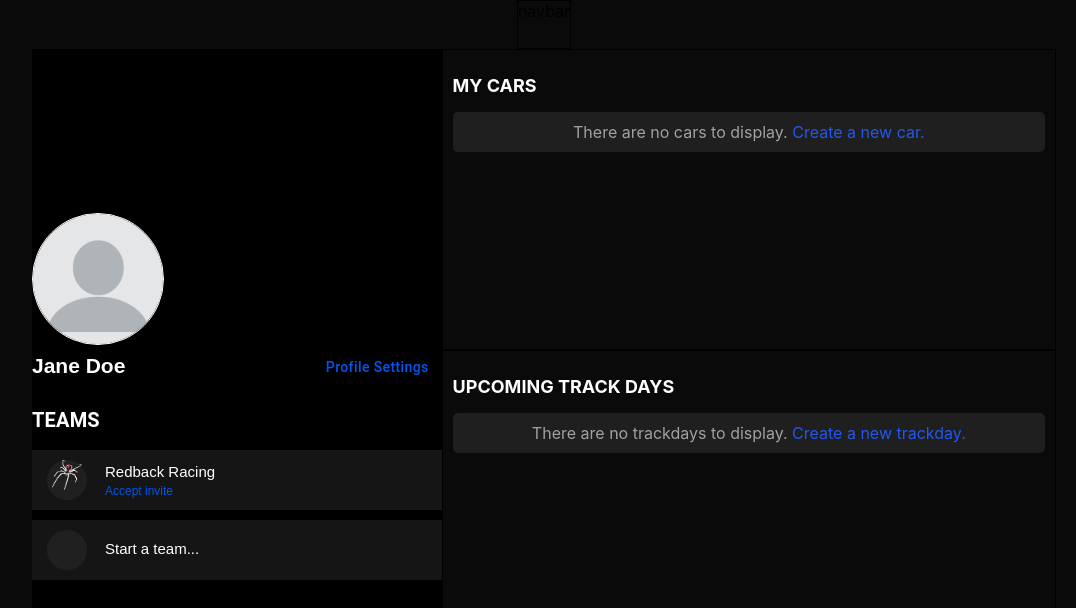
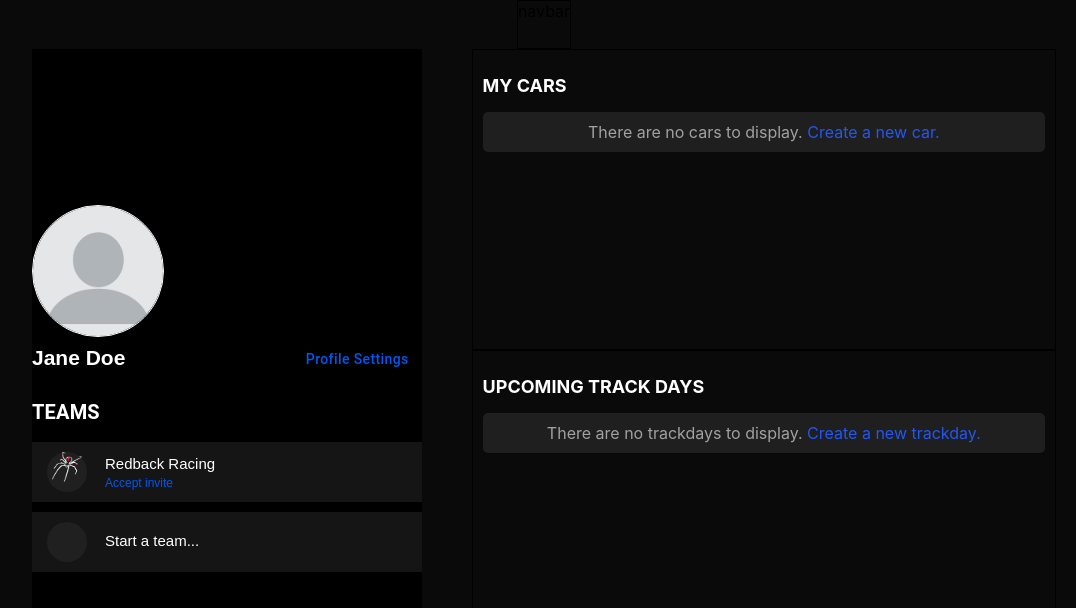
Before and after one commit to danielding3/NMP-rb-userpage, a React (Create React App) app in the folder client/: page / in a window 1280 px wide. Shown: the top 608 px of the page, without its empty margins (96-1172 px from the left). Built offline with nearby package versions, Linux system fonts and the light colour scheme.

Commit message:
reduce left container space

```diff
--- a/client/src/App.css
+++ b/client/src/App.css
@@ -22,6 +22,7 @@
   flex: 2;
   display: flex;
   flex-direction: column;
+  padding-right: 50px;
 }
 
 .rightContainer {
```
